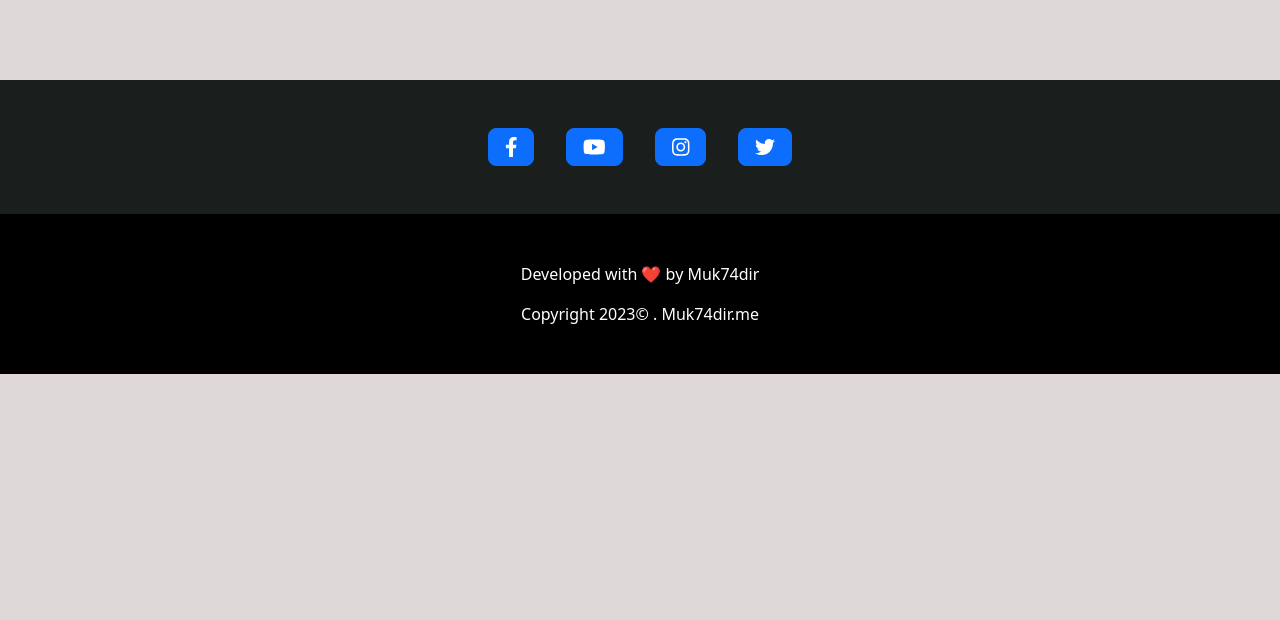
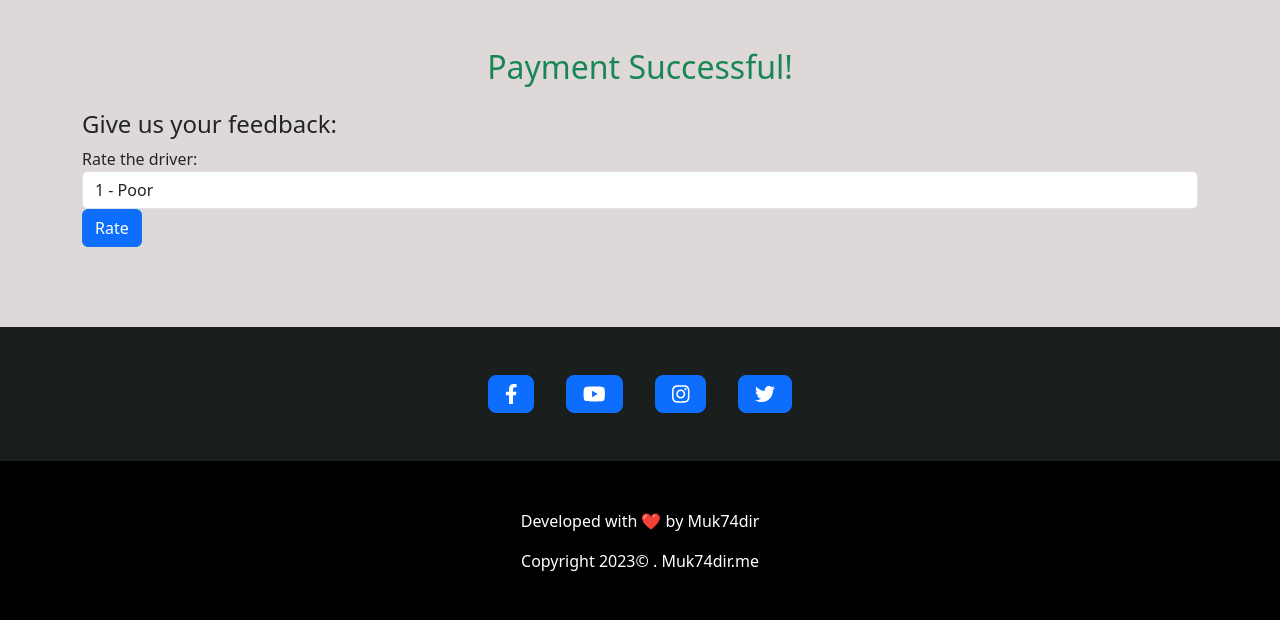
Before and after one commit to Muk74dir/Mover, a Django app: template templates/success.html in a window 1280 px wide. Shown: the part 57-677 px from the top of the page. Run offline with Django 4.2, Linux system fonts and the light colour scheme; the template is opened without the code that fills it, so the values that code supplies are empty; some libraries are stand-ins or nearby versions.

Commit message:
PaymentGatewayIntegrated

```diff
--- a/MoverApp/ssl.py
+++ b/MoverApp/ssl.py
@@ -23,9 +23,9 @@ def sslcommerz_payment_gateway(request, id, user_id, grand_total):
     post_body['total_amount'] = grand_total
     post_body['currency'] = "BDT"
     post_body['tran_id'] = unique_transaction_id_generator()
-    post_body['success_url'] = 'http://127.0.0.1:8000/order/success/'
-    post_body['fail_url'] = 'http://127.0.0.1:8000/orders/payment/faild/'
-    post_body['cancel_url'] = 'http://127.0.0.1:8000/'
+    post_body['success_url'] = 'http://127.0.0.1:8000/payment/success/'
+    post_body['fail_url'] = 'http://127.0.0.1:8000/payment/failed/'
+    post_body['cancel_url'] = 'http://127.0.0.1:8000/payment/cancelled/'
     post_body['emi_option'] = 0
     post_body['cus_email'] = 'request.user.email'  # Retrieve email from the current user session
     post_body['cus_phone'] = 'request.user.phone'  # Retrieve phone from the current user session
--- a/MoverApp/urls.py
+++ b/MoverApp/urls.py
@@ -2,6 +2,7 @@ from django.urls import path
 from .views import HomeView, DistanceView, SignUpView, LogInView, LogOutView, AdditionalInfoView, ProfileView
 from .views import ChangePasswordView, EditPersonView, EditAddressView, DeleteProfileView, RegisterVehicle
 from .views import AnotherProfileView, DriverListView, VehicleDetailsView, TripDetailsView, BillingView
+from .views import success, cancelled, faild
 
 
 urlpatterns = [
@@ -23,5 +24,8 @@ urlpatterns = [
     path('vehicle_details/<int:pk>/view/', VehicleDetailsView.as_view(), name='vehicle_details'),
     path('trip_details/<int:pk>/view/', TripDetailsView.as_view(), name='trip_details'),
     path('billing/<int:pk>/view/', BillingView.as_view(), name='billing'),
+    path('payment/success/', success, name='payment_success'),
+    path('payment/cancelled/', cancelled, name='payment_cancelled'),
+    path('payment/failed/', faild, name='payment_failed')
 
 ]
--- a/templates/success.html
+++ b/templates/success.html
@@ -1,23 +1,46 @@
 {% extends 'base.html' %}
 {% load static %}
-{% load crispy_forms_tags%}
+{% load crispy_forms_tags %}
 
 {% block title %}
-<title>Log in</title>
+    <title>Log in</title>
 {% endblock title %}
 
 {% block integration %}
-<link rel="stylesheet" href="{% static 'css/style.css' %}">
+    <link rel="stylesheet" href="{% static 'css/style.css' %}">
 {% endblock integration %}
 
+{% block content %}
+    {% if Error %}
+        <h2 class="text-danger text-center mt-5">{{ Error }}</h2>
+    {% else %}
+        <div class="container mt-5">
+            <h2 class="text-success text-center">Payment Successful!</h2>
+            <!-- Add content related to the payment success here -->
 
-{% block content%}
-{% if Error %}
-<h2 class="text-danger text-center mt-5"> {{Error}}</h2>
-{% endif %}
-<section>
+            <div class="mt-4">
+                <h4>Give us your feedback:</h4>
+                <form method="post">
+                    {% csrf_token %}
+                    <!-- Add your feedback form fields here -->
+                    <div class="form-group">
+                        <label for="driver_rating">Rate the driver:</label>
+                        <select name="driver_rating" id="driver_rating" class="form-control">
+                            <option value="1">1 - Poor</option>
+                            <option value="2">2 - Fair</option>
+                            <option value="3">3 - Average</option>
+                            <option value="4">4 - Good</option>
+                            <option value="5">5 - Excellent</option>
+                        </select>
+                    </div>
+                    <!-- Add other form fields as needed -->
 
-</section>
-{% endblock content%}
+                    <button type="submit" class="btn btn-primary">Rate</button>
+                </form>
+            </div>
+        </div>
+    {% endif %}
+{% endblock content %}
+
 {% block script %}
 {% endblock script %}
```
Also changed, not shown: MoverApp/admin.py (+13 -1 lines), MoverApp/views.py (+20 -2 lines), templates/cancelled.html (+23 -12 lines), templates/failed.html (added, +25 -0 lines).
